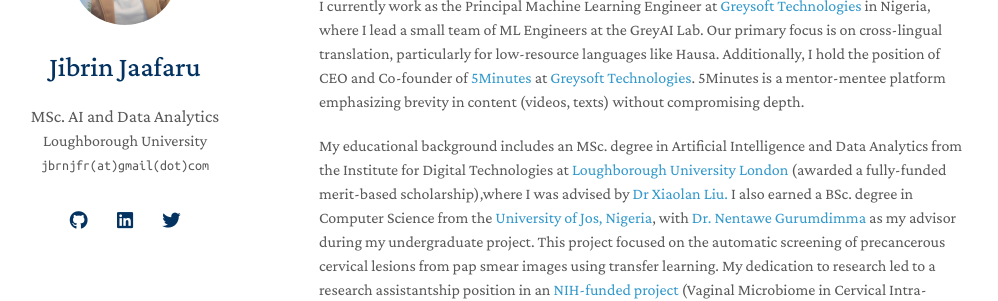
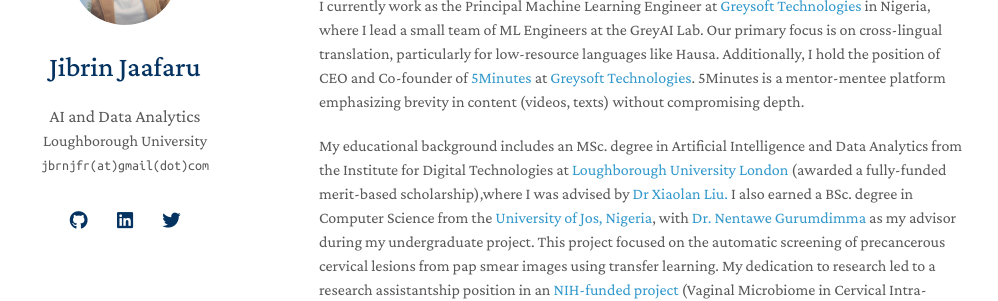
Before and after one commit to jibrinx/jibrinx.github.io, a Jekyll site: the page built from index.md, in a window 1280 px wide. Shown: the part 157-458 px from the top of the page, without its empty margins (151-1149 px from the left). Built offline with Jekyll 4.4.1, drawn with Linux system fonts in a browser that asks for light colours; nearby versions of some CDN libraries; a style sheet for code colours, icons or effects is not loaded.

Commit message:
Update _config.yml

```diff
--- a/_config.yml
+++ b/_config.yml
@@ -1,6 +1,6 @@
 # Basic Information
 title: Jibrin Jaafaru
-position: MSc. AI and Data Analytics
+position: AI and Data Analytics
 affiliation: Loughborough University
 email: jbrnjfr(at)gmail(dot)com
 
```
